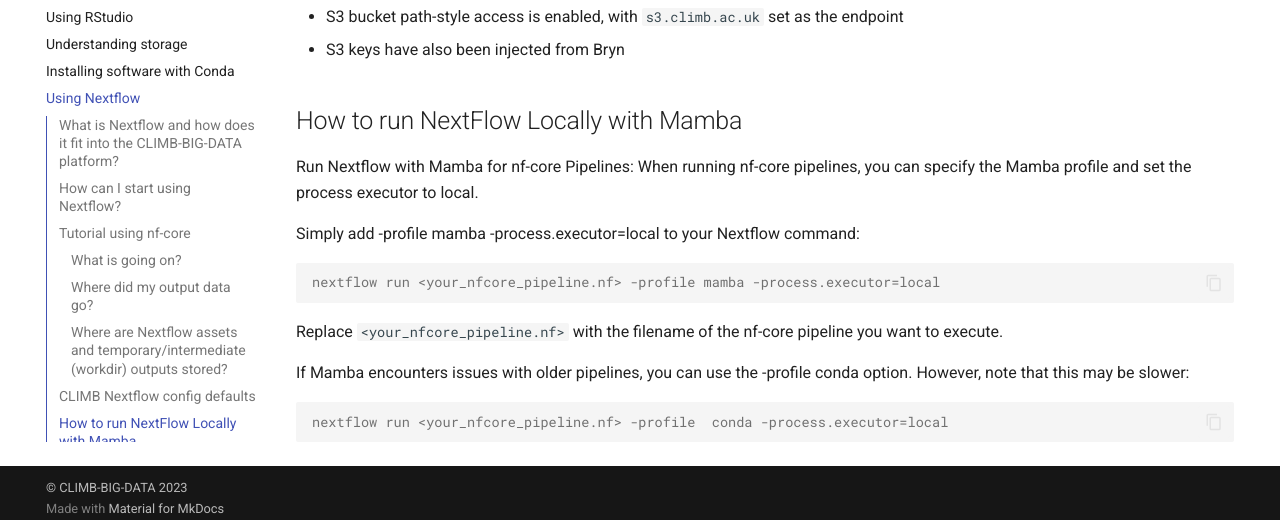
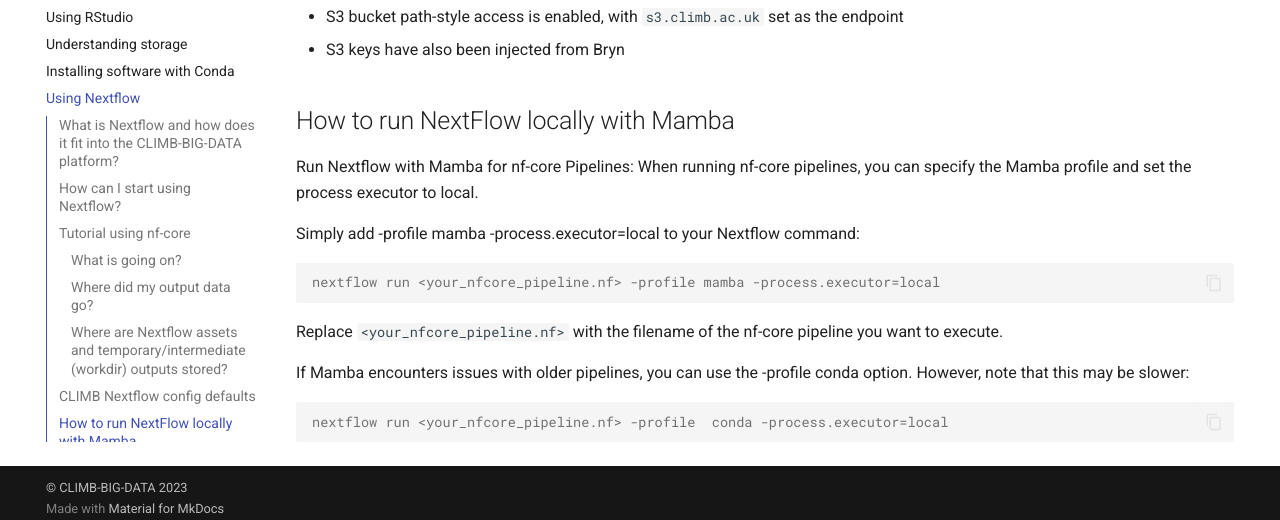
Before and after one commit to MRC-CLIMB/docs, an MkDocs documentation site: the page built from docs/notebook-servers/using-nextflow.md, in a window 1280 px wide and 900 px high, scrolled down 2570 px. Shown: the part 369-889 px from the top of the window. Built offline with MkDocs 1.6.1 and Material for MkDocs 9.7.7, drawn with Linux system fonts in a browser that asks for light colours.

Commit message:
lowercase l.

```diff
--- a/docs/notebook-servers/using-nextflow.md
+++ b/docs/notebook-servers/using-nextflow.md
@@ -116,7 +116,7 @@ We have tried to make it as easy as possible to use Nextflow on CLIMB, and to ma
 - S3 bucket path-style access is enabled, with `s3.climb.ac.uk` set as the endpoint
 - S3 keys have also been injected from Bryn
 
-## How to run NextFlow Locally with Mamba
+## How to run NextFlow locally with Mamba
 
 Run Nextflow with Mamba for nf-core Pipelines: When running nf-core pipelines, you can specify the Mamba profile and set the process executor to local.
 
```
